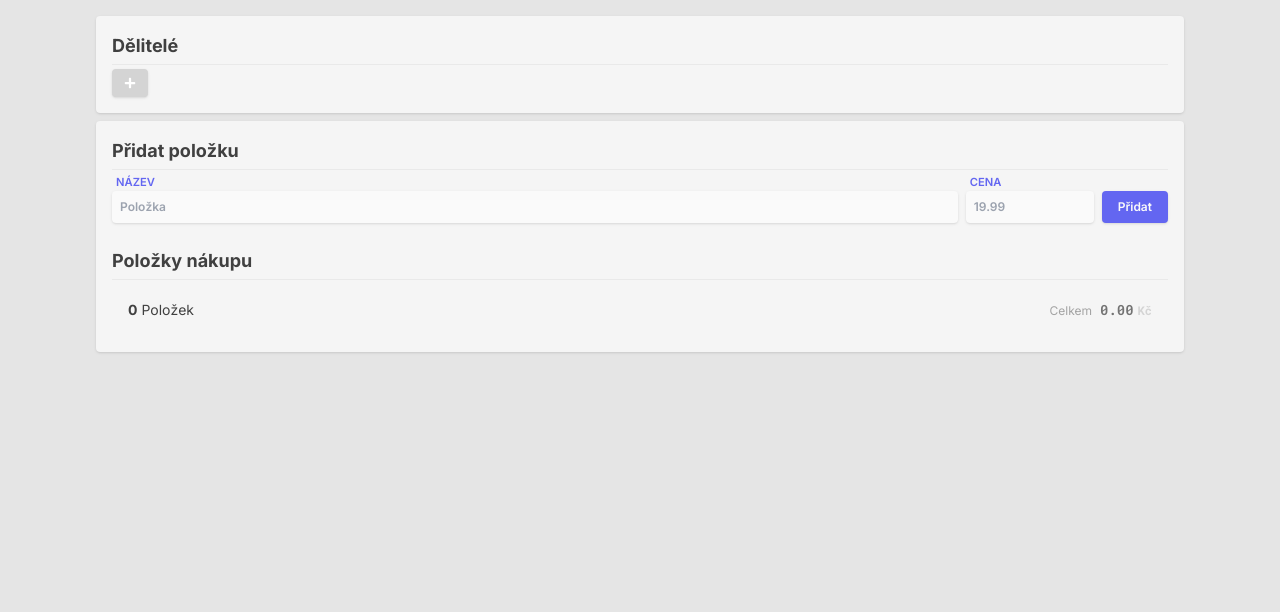
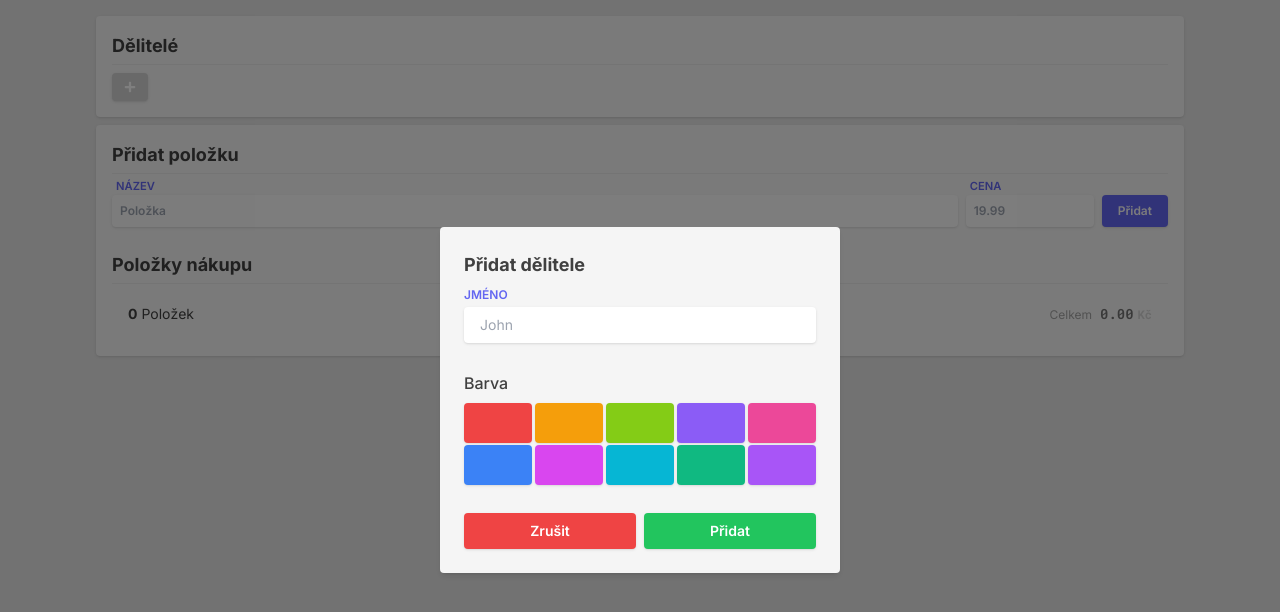
Before and after one commit to freieslebenadam/divider, a Next.js app: page / in a window 1280 px wide. Both pictures are taken after a click on the button 130 px from the left and 83 px from the top of the page. Shown: the top 612 px of the page. Built offline with nearby package versions, Linux system fonts and the light colour scheme.

Commit message:
dividents

```diff
--- a/components/Dividents/DividentsList.jsx
+++ b/components/Dividents/DividentsList.jsx
@@ -1,7 +1,8 @@
-import React from "react"
+import React, { useState } from "react"
 import { FaPlus } from "react-icons/fa"
 import { useDividents } from "../../hooks"
 import DividentsListItem from "./DividentsListItem"
+import { TiTick } from "react-icons/ti"
 
 const dummyData = [
   { id: 1, name: "Ondra", color: "#f43f5e" },
@@ -11,21 +12,89 @@ const dummyData = [
 ]
 
 const colors = [
-  { hex: "#f59e0B", occupied: false }
+  { id: "color-1", hex: "#ef4444", selected: false },
+  { id: "color-2", hex: "#f59e0B", selected: false },
+  { id: "color-3", hex: "#84cc16", selected: false },
+  { id: "color-4", hex: "#8b5cf6", selected: true },
+  { id: "color-5", hex: "#ec4899", selected: false },
+  { id: "color-6", hex: "#3b82f6", selected: false },
+  { id: "color-7", hex: "#d946ef", selected: true },
+  { id: "color-8", hex: "#06b6d4", selected: false },
+  { id: "color-9", hex: "#10b981", selected: false },
+  { id: "color-10", hex: "#a855f7", selected: false },
 ]
 
 const DividentsList = () => {
-  const {dividents} = useDividents()
+  const [showModal, setShowModal] = useState(false)
+  const {dividents, addDivident} = useDividents()
+
+  const [dividentName, setDividentName] = useState("")
+  const [dividentColor, setDividentColor] = useState("#a3a3a3")
+
+  const handleSubmitDivident = (e) => {
+    e.preventDefault()
+    addDivident(dividentName, dividentColor)
+    setDividentName("")
+    setDividentColor("#a3a3a3")
+    setShowModal(false)
+  }
+
+  const focusModal = () => {
+    setShowModal(true)
+    setTimeout(() => {
+      document.getElementById("dividentName").focus()
+    }, 100)
+  }
 
   return (
+    <>
+      <form style={{display: showModal? "flex": "none"}} className="fixed items-center justify-center top-0 left-0 bottom-0 right-0 animate-fade" onSubmit={handleSubmitDivident}>
+        <div className="absolute z-40 top-0 left-0 w-full h-full bg-dim-500" onClick={() => setShowModal(false)} />
+        <div className="flex flex-col p-6 bg-neutral-100 rounded shadow-md z-50 min-w-[25rem]">
+          <div>
+            <h4 className="font-bold text-lg">Přidat dělitele</h4>
+          </div>
+          <div className="my-2">
+            <div className="flex flex-col">
+              <label className="text-xs font-semibold uppercase text-indigo-500" htmlFor="dividentName">Jméno</label>
+              <input type="text" id="dividentName"
+                className="py-2 mt-1 px-4 rounded shadow text-sm focus:outline-none focus:ring-0"
+                placeholder="John"
+                value={dividentName}
+                onChange={(e) => setDividentName(e.target.value)}
+                required
+                autoComplete="off"
+              />
+            </div>
+          </div>
+          <div className="my-5">
+            <h5 className="text-md font-medium">Barva</h5>
+            <div className="grid grid-cols-5 gap-[.15rem] my-2">
+              {colors.map((color) => (
+                <div key={color.id} className="h-10 rounded shadow transition-100 flex items-center justify-center hover:animate-jump cursor-pointer" onClick={() => setDividentColor(color.hex)} style={{backgroundColor: color.hex}}>
+                  <div style={{color: color.hex, display: dividentColor === color.hex ? "inline-block" : "none"}} className="bg-lighter-600 p-2 rounded-full animate-fade">
+                    <TiTick />
+                  </div>
+                </div>
+              ))}
+            </div>
+          </div>
+          <div className="flex gap-2">
+            <button className="flex-1 py-2 transition-100 hover:bg-red-400 text-sm font-semibold text-white bg-red-500 rounded shadow" type="button" onClick={() => setShowModal(false)}>Zrušit</button>
+            <button className="flex-1 py-2 transition-100 hover:bg-green-400 text-sm font-semibold text-white bg-green-500 rounded shadow" type="submit">Přidat</button>
+          </div>
+        </div>
+      </form>
+
       <div className="flex flex-wrap gap-1">
         {dividents.map(item => (
-        <DividentsListItem key={item.id} name={item.name} color={item.color} />
+          <DividentsListItem key={item.id} id={item.id} name={item.name} color={item.color} />
         ))}
-      <button className="flex items-center text-white text-xs transition-100 hover:bg-indigo-500 bg-neutral-300 py-2 px-3 rounded shadow">
+        <button className="flex items-center text-white text-xs transition-100 hover:bg-indigo-500 bg-neutral-300 py-2 px-3 rounded shadow" onClick={focusModal}>
           <FaPlus />
         </button>
       </div>
+    </>
   )
 }
 
--- a/components/Dividents/DividentsListItem.jsx
+++ b/components/Dividents/DividentsListItem.jsx
@@ -1,11 +1,18 @@
 import React from "react"
 import { FaTimes } from "react-icons/fa"
+import { useDividents } from "../../hooks"
 
-const DividentsListItem = ({ name, color }) => {
+const DividentsListItem = ({ id, name, color }) => {
+  const {deleteDivident} = useDividents()
+
+  const handleDelete = () => {
+    deleteDivident(id)
+  }
+
   return (
     <div className="flex items-center text-lighter-800 text-xs p-1 rounded shadow" style={{backgroundColor: color}}>
       <p className="px-2">{name}</p>
-      <span className="bg-lighter-200 rounded p-1 transition-100 hover:bg-lighter-700 hover:text-dim-600 cursor-pointer"><FaTimes /></span>
+      <button className="bg-lighter-200 rounded p-1 transition-100 hover:bg-lighter-700 hover:text-dim-600 cursor-pointer" onClick={handleDelete}><FaTimes /></button>
     </div>
   )
 }
--- a/context/DividentsContext.jsx
+++ b/context/DividentsContext.jsx
@@ -7,10 +7,11 @@ const ACTIONS = {
   DELETE_DIVIDENT: "DELETE_DIVIDENT"
 }
 
-const newDivident = ({ id, name }) => {
+const newDivident = ({ id, name, color }) => {
   return {
     id: `divident-${id}`,
     name: name,
+    color: color,
     total: 0
   }
 }
@@ -29,8 +30,8 @@ const reducer = (state, action) => {
 export const DividentsContextProvider = ({ children }) => {
   const [dividents, dispatch] = useReducer(reducer, [])
 
-  const addDivident = (name) => {
-    dispatch({ type: ACTIONS.ADD_DIVIDENT, payload: { id: dividents.length + 1, name: name } })
+  const addDivident = (name, color) => {
+    dispatch({ type: ACTIONS.ADD_DIVIDENT, payload: { id: dividents.length + 1, name: name, color: color } })
   }
 
   const deleteDivident = (id) => {
--- a/pages/index.js
+++ b/pages/index.js
@@ -6,7 +6,7 @@ const Home = () => {
     <section className="container pt-4">
       <article className="p-4 bg-neutral-100 rounded shadow mb-2">
         {/* DIVIDENTI */}
-        <h2 className="font-bold text-lg mb-1 pb-1 border-b border-dim-50">Dělitelé</h2>
+        <h2 className="font-bold text-lg mb-2 pb-1 border-b border-dim-50">Dělitelé</h2>
         <DividentsList />
       </article>
       <article className="p-4 bg-neutral-100 rounded shadow">
```
Lines whose indentation alone changed are shown as unchanged.
